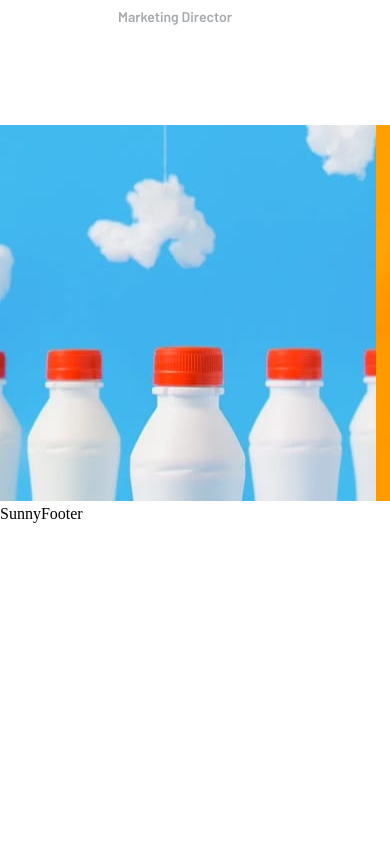
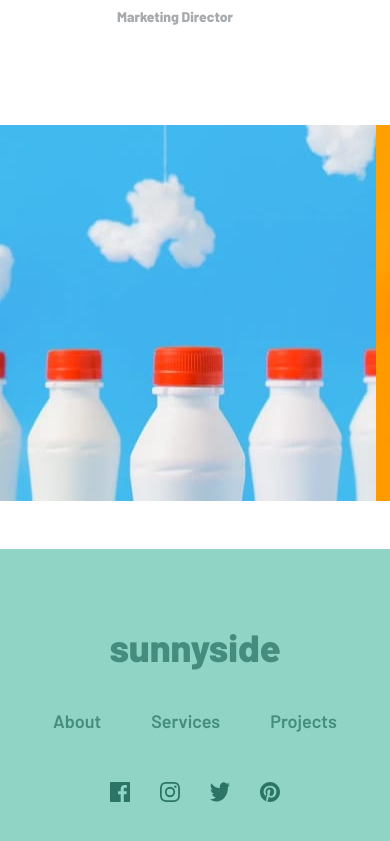
Before and after one commit to yoga1234/frontendmentor-challenges, a React (Create React App) app: page /frontendmentor-challenges/sunnyside-agency in a window 390 px wide. Shown: the part 3808-4649 px from the top of the page. Before the commit the page ends 4331 px from the top, so only its background shows below. Built offline with nearby package versions, Linux system fonts and the light colour scheme.

Commit message:
finishing sunnyside footer without responsiveness

```diff
--- a/src/pages/SunnyLandingpage/SunnyLandingpage.css
+++ b/src/pages/SunnyLandingpage/SunnyLandingpage.css
@@ -1,4 +1,4 @@
-@import url("https://fonts.googleapis.com/css2?family=Barlow:wght@400;600&family=Fraunces:wght@700;900&display=swap");
+@import url("https://fonts.googleapis.com/css2?family=Barlow:wght@400;600;800&family=Fraunces:wght@700;900&display=swap");
 :root {
   /* font */
   --font-barlow: "Barlow", sans-serif;
--- a/src/pages/SunnyLandingpage/components/Footer/SunnyFooter.css
+++ b/src/pages/SunnyLandingpage/components/Footer/SunnyFooter.css
@@ -0,0 +1,35 @@
+.sunnyfooter-container {
+  background-color: #90d4c5;
+  padding-top: 75px;
+  padding-bottom: 75px;
+}
+.sunnyfooter-container h3 {
+  font-size: 38px;
+  font-family: var(--font-barlow);
+  font-weight: 800;
+  color: var(--colorss-dark-moderated-cyan);
+  text-align: center;
+}
+.footer-menu {
+  margin-top: 40px;
+}
+.footer-menu ul {
+  display: flex;
+  flex-direction: row;
+  column-gap: 50px;
+  justify-content: center;
+}
+.footer-menu ul li {
+  list-style: none;
+  font-family: var(--font-barlow);
+  font-size: 18px;
+  font-weight: 600;
+  color: var(--colorss-dark-moderated-cyan);
+}
+.socmed-icons {
+  display: flex;
+  flex-direction: row;
+  column-gap: 30px;
+  justify-content: center;
+  margin-top: 50px;
+}
--- a/src/pages/SunnyLandingpage/components/Footer/SunnyFooter.js
+++ b/src/pages/SunnyLandingpage/components/Footer/SunnyFooter.js
@@ -1,7 +1,33 @@
 import React from "react";
 
+import "./SunnyFooter.css";
+
+import {
+  iconFacebook,
+  iconInstagram,
+  iconPinterest,
+  iconTwitter,
+} from "../../images";
+
 function SunnyFooter() {
-  return <div>SunnyFooter</div>;
+  return (
+    <div className="sunnyfooter-container">
+      <h3>sunnyside</h3>
+      <div className="footer-menu">
+        <ul>
+          <li>About</li>
+          <li>Services</li>
+          <li>Projects</li>
+        </ul>
+      </div>
+      <div className="socmed-icons">
+        <img src={iconFacebook} alt="facebook" />
+        <img src={iconInstagram} alt="instagram" />
+        <img src={iconTwitter} alt="twitter" />
+        <img src={iconPinterest} alt="pinterest" />
+      </div>
+    </div>
+  );
 }
 
 export default SunnyFooter;
--- a/src/pages/SunnyLandingpage/components/ImageSection/ImageSection.css
+++ b/src/pages/SunnyLandingpage/components/ImageSection/ImageSection.css
@@ -1,5 +1,6 @@
 .image-section-container {
   width: 100vw;
+  height: 424px;
   display: flex;
   flex-direction: row;
   overflow: hidden;
```
